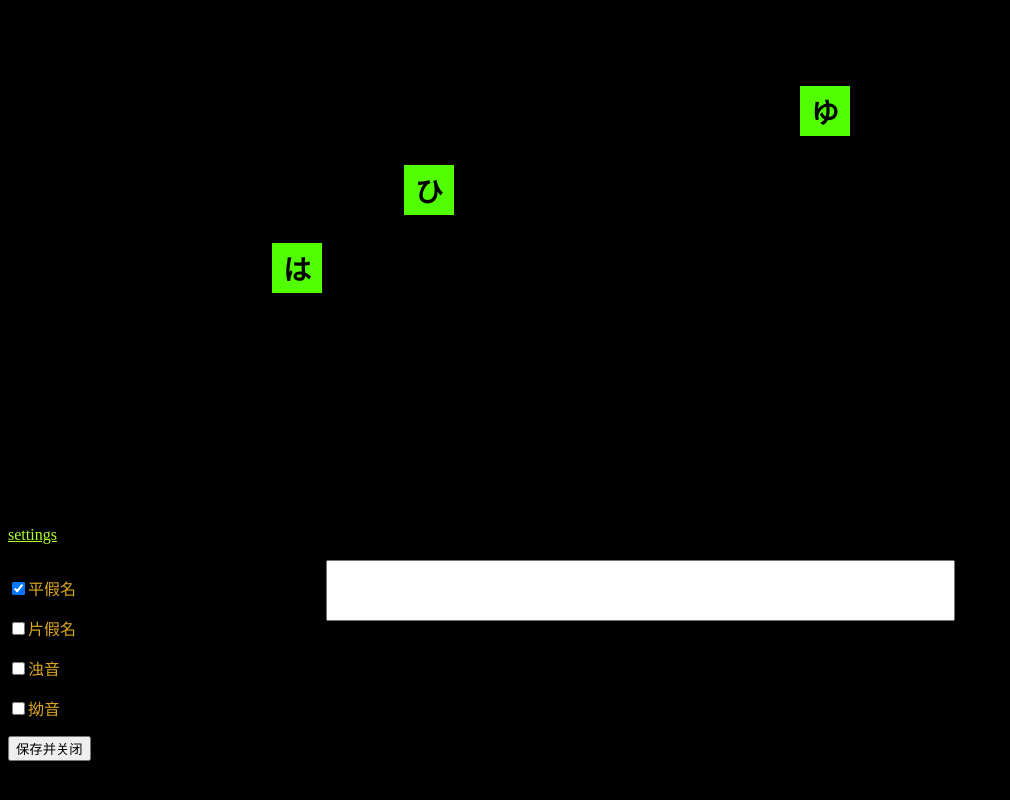
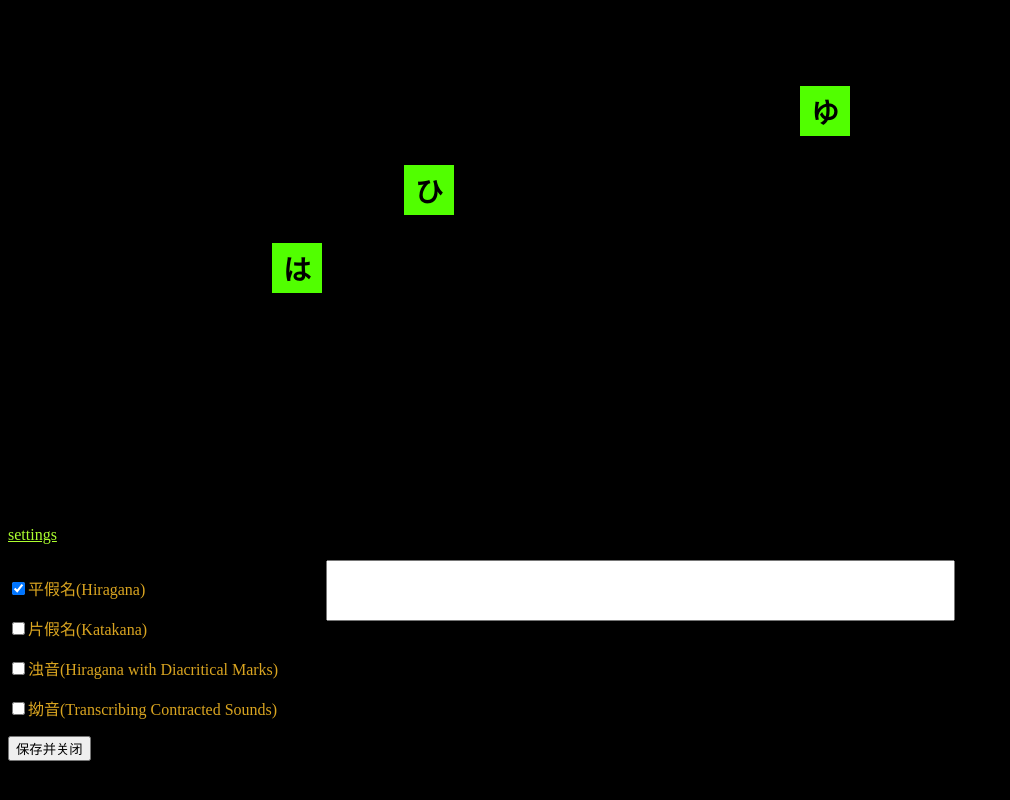
Before and after one commit to xjr7670/fiftytone, a plain HTML site: page index.html in a window 1280 px wide. Both pictures are taken after a click on the element "settings". Shown: the whole page, without its empty margins (0-1010 px from the left). Drawn offline with Linux system fonts and the light colour scheme.

Commit message:
add English name

```diff
--- a/index.html
+++ b/index.html
@@ -19,10 +19,10 @@
         <div id="settings">
             <div class="lbl"><p onclick="showoption()" >settings</p></div>
             <div class="option">
-                <p><input type="checkbox" name="hiragana" value="1" checked>平假名</p>
-                <p><input type="checkbox" name="katakana" value="2">片假名</p>
-                <p><input type="checkbox" name="hiradi" value="3">浊音</p>
-                <p><input type="checkbox" name="trans" value="4">拗音</p>
+                <p><input type="checkbox" name="hiragana" value="1" checked>平假名(Hiragana)</p>
+                <p><input type="checkbox" name="katakana" value="2">片假名(Katakana)</p>
+                <p><input type="checkbox" name="hiradi" value="3">浊音(Hiragana with Diacritical Marks)</p>
+                <p><input type="checkbox" name="trans" value="4">拗音(Transcribing Contracted Sounds)</p>
                 <button onclick="hideoption()">保存并关闭</button>
             </div>
         </div>
```
